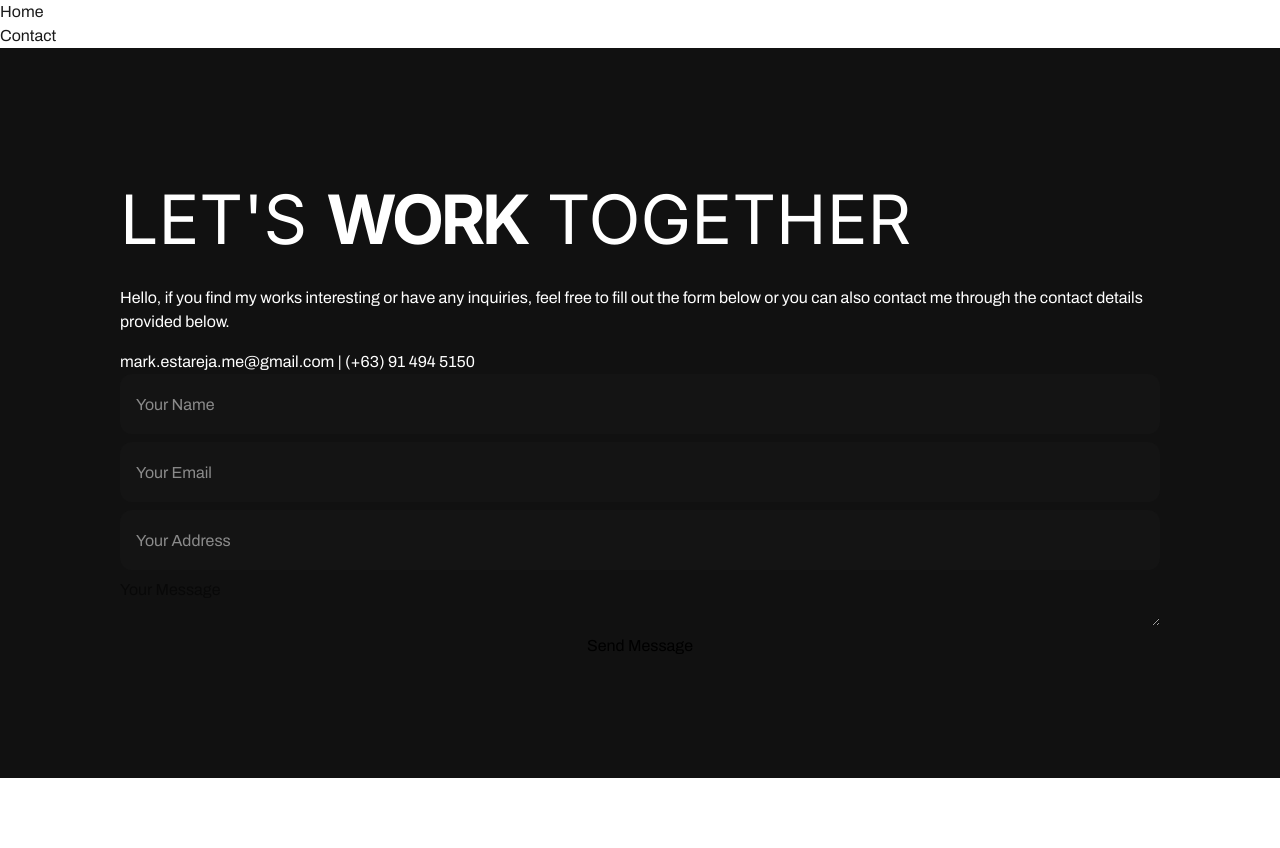
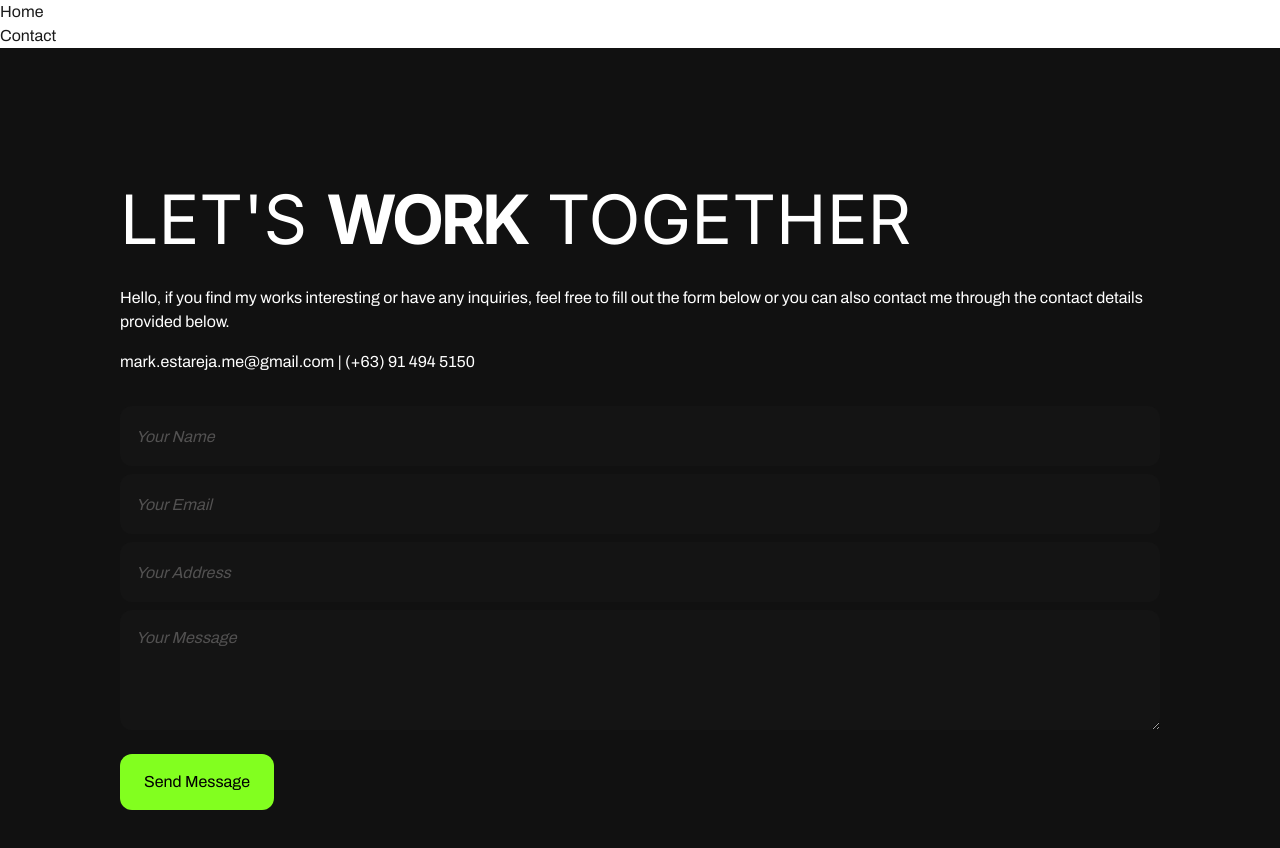
Before and after one commit to markmarkestareja/My-Portfolio-2026, a React (Vite) app: page /contact in a window 1280 px wide. Shown: the top 848 px of the page. Before the commit the page ends 800 px from the top, so only its background shows below. Built offline with nearby package versions, Linux system fonts and the light colour scheme.

Commit message:
Fixed the Navbar and add design to contact

```diff
--- a/package.json
+++ b/package.json
@@ -13,7 +13,7 @@
     "@tailwindcss/vite": "^4.1.18",
     "react": "^19.2.0",
     "react-dom": "^19.2.0",
-    "react-router-dom": "^7.13.0",
+    "react-router-dom": "^7.13.1",
     "tailwindcss": "^4.1.18"
   },
   "devDependencies": {
--- a/src/index.css
+++ b/src/index.css
@@ -122,8 +122,13 @@
     @apply text-white;
   }
 
-  input{
-    @apply w-full h-[60px] text-white bg-black-200 rounded-xl p-4;
+  input,
+  textarea{
+    @apply w-full h-[60px] text-offWhite bg-black-200 rounded-xl p-4 italic;
+  }
+
+  textarea{
+    @apply h-[120px];
   }
 
 }
--- a/src/main.jsx
+++ b/src/main.jsx
@@ -5,8 +5,8 @@ import './index.css'
 import App from './App.jsx'
 
 
-ReactDOM.createRoot(root).render(
+ReactDOM.createRoot(document.getElementById("root")).render(
   <BrowserRouter>
     <App />
-  </BrowserRouter>,
-)
+  </BrowserRouter>
+);
--- a/src/pages/contactPage.jsx
+++ b/src/pages/contactPage.jsx
@@ -1,7 +1,7 @@
 function ContactPage(){
     return(
         <>
-            <section className="bg-black-100 h-full">
+            <section className="bg-black-100 h-full flex flex-col gap-8">
                 <div className="flex flex-col gap-4">
                     <h1 className="">LET'S <span className="text-white font-regular">WORK</span> TOGETHER</h1>
                     <p>Hello, if you find my works interesting or have any inquiries, feel free to fill out the form below or you can also contact me through the contact details provided below.</p>
@@ -12,7 +12,7 @@ function ContactPage(){
                     <input type="email" name="email" placeholder="Your Email" />
                     <input type="address" name="address" placeholder="Your Address" />
                     <textarea name="message" placeholder="Your Message"></textarea>
-                    <button type="submit">Send Message</button>
+                    <button className="bg-primary w-max px-6 py-4 mt-4 rounded-xl" type="submit">Send Message</button>
                 </form>
             </section>
         </>
--- a/tailwind.config.js
+++ b/tailwind.config.js
@@ -23,6 +23,7 @@ export default {
                     300: "#1B1B1B",
                 },
                 white: "#ffffff",
+                offWhite: "#8F8D8D",
                 primary: "#82FF1F ",
             }
         },
```
Also changed, not shown: 1 other file (tests, documents, lock files or other folders).
